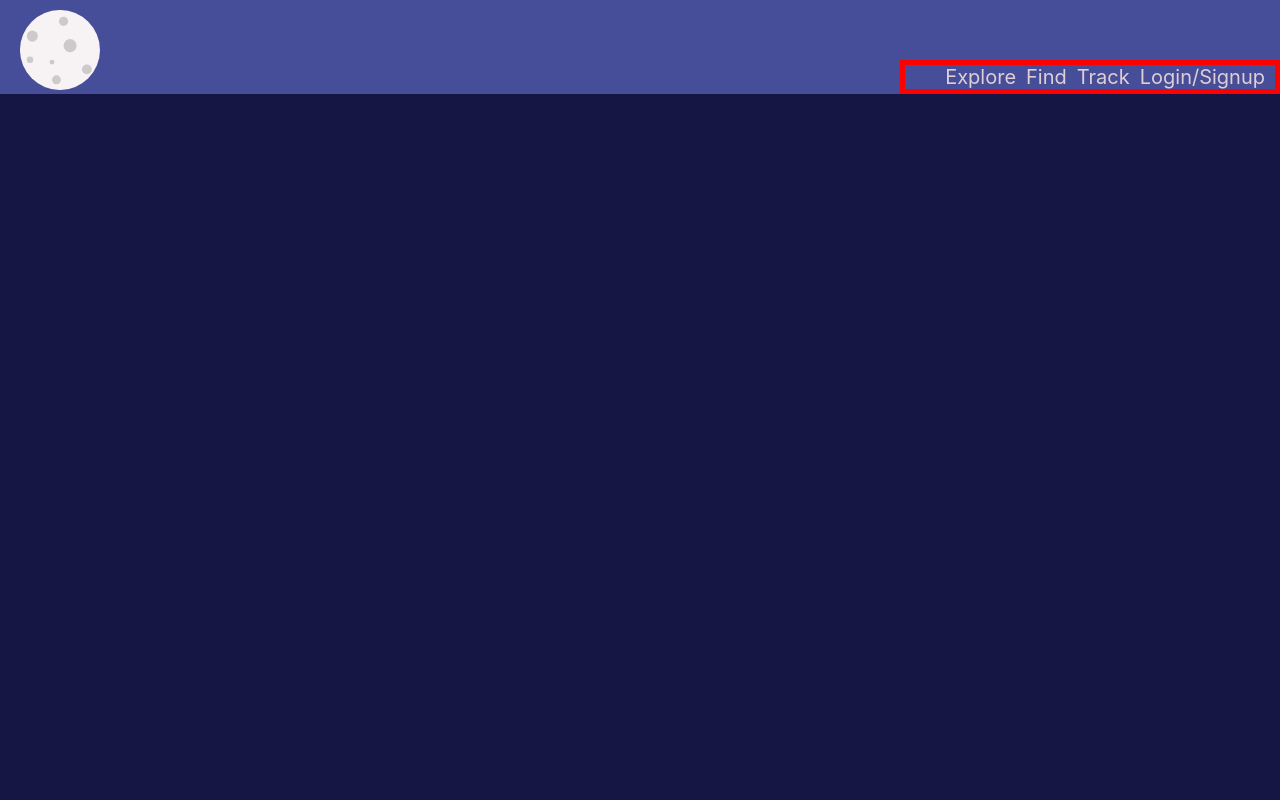
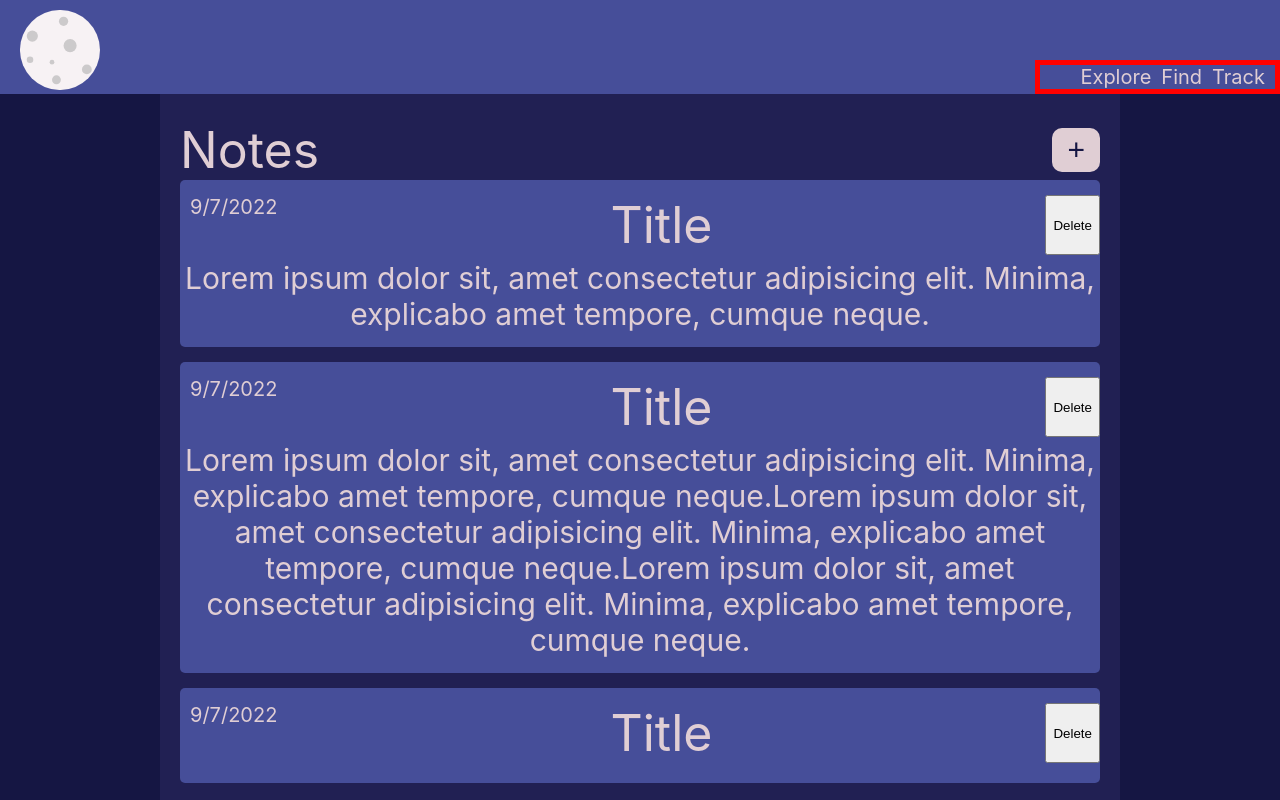
Before and after one commit to dallasmay/StarSight, a React (Create React App) app: page /notes in a window 1280 px wide. Built offline with nearby package versions, Linux system fonts and the light colour scheme; a web font is replaced by a local one.

Commit message:
added notes page, addNoteForm, NoteCard and general styling

```diff
--- a/src/App.js
+++ b/src/App.js
@@ -11,6 +11,7 @@
 import TrackPage from "./pages/TrackPage/TrackPage";
 import FindBodyPage from "./pages/FindBodyPage/FindBodyPage";
 import ChecklistPage from "./pages/ChecklistPage/ChecklistPage";
+import NotesPage from "./pages/NotesPage/NotesPage";
 
 function App() {
   const isAuth = useSelector((state) => state.isAuthenticated);
@@ -25,6 +26,7 @@
         <Route path="/find-body" element={<FindBodyPage />} />
         <Route path="/track" element={isAuth ? <TrackPage /> : <Navigate to="/login" />} />
         <Route path="/checklist" element={isAuth ? <ChecklistPage /> : <Navigate to="/login" />} />
+        <Route path="/notes" element={isAuth ? <NotesPage /> : <Navigate to="/login" />} />
         <Route path="/login" element={<LoginPage />} />
         <Route path="/register" element={<RegisterPage />} />
       </Routes>
--- a/src/ReduxStore/store.js
+++ b/src/ReduxStore/store.js
@@ -1,6 +1,6 @@
 import { configureStore, createSlice } from "@reduxjs/toolkit";
 
-const authInitialState = { isAuthenticated: false, userId: null, name: null };
+const authInitialState = { isAuthenticated: true, userId: null, name: null };
 
 const authenticationSlice = createSlice({
   name: "auth",
--- /dev/null
+++ b/src/components/Notes Components/AddNote/AddNote.js
@@ -0,0 +1,28 @@
+import styles from "./AddNote.module.css";
+
+const AddNote = (props) => {
+    return (
+      <div
+        className={props.formVisibility ? styles.card : styles["not-visible"]}
+      >
+        <div className={styles["form-flex-container"]}>
+          <form>
+            <input
+              type="text"
+              id="body-name"
+              className={styles["title-input"]}
+              placeholder="Title"
+            />
+            <textarea type="text" className={styles["note-input"]} placeholder="Note" />
+            <div className="flex-container-justify-center">
+              <button className={styles["submit-btn"]} type="submit">
+                Add
+              </button>
+            </div>
+          </form>
+        </div>
+      </div>
+    );
+}
+
+export default AddNote;
--- /dev/null
+++ b/src/components/Notes Components/AddNote/AddNote.module.css
@@ -0,0 +1,51 @@
+.card {
+  border-radius: 5px;
+  /* box-shadow: 0 3px 10px rgb(0 0 0 / 0.2); */
+  /* color: var(--lightpink); */
+  background-color: var(--lightblue);
+  padding: 2rem 0;
+  margin: 0 0 1.5rem 0;
+}
+.not-visible {
+  display: none;
+}
+.form-flex-container {
+  display: flex;
+  justify-content: center;
+}
+.title-input {
+  color: var(--darkblue);
+  background-color: var(--grey);
+  border: none;
+  text-align: center;
+  font-size: 3rem;
+  font-family: var(--ErnRegular);
+  margin: 0 0 2rem 0;
+  width: 100%;
+}
+.note-input {
+  font-size: 2.5rem;
+  font-family: Verdana;
+  display: block;
+  width: 100%;
+  resize: vertical;
+  min-height: 15rem;
+  color: var(--darkblue);
+  background-color: var(--grey);
+}
+.submit-btn {
+  color: var(--lightblue);
+  background-color: var(--lightpink);
+  font-size: 2rem;
+  font-family: var(--ErnRegular);
+  padding: 0.5rem 2rem;
+  margin: 1rem 0 0 0;
+  border-radius: 5px;
+  border: none;
+  transition-duration: 0.5s;
+}
+.submit-btn:hover {
+  background-color: #b38faf;
+  cursor: pointer;
+  transition-duration: 0.5s;
+}
--- /dev/null
+++ b/src/components/Notes Components/NoteCard/NoteCard.js
@@ -0,0 +1,19 @@
+import styles from "./NoteCard.module.css";
+
+const NoteCard = (props) => {
+    return (
+      <div className={styles.card}>
+        <div className={styles["card-checked"]}>
+          <div className={styles.flexTest}>
+            <h3 className={styles.heading3}>9/7/2022</h3>
+            <h2 className={styles.heading2}>Title</h2>
+            <button>Delete</button>
+          </div>
+          <p className={styles["note-text"]}>{props.text}</p>
+          <p className={styles["note-text"]}>{props.text1}</p>
+        </div>
+      </div>
+    );
+}
+
+export default NoteCard;
--- /dev/null
+++ b/src/components/Notes Components/NoteCard/NoteCard.module.css
@@ -0,0 +1,40 @@
+.card {
+  cursor: pointer;
+}
+.card-checked {
+  border-radius: 5px;
+  /* box-shadow: 0 3px 10px rgb(0 0 0 / 0.2); */
+  /* color: var(--lightpink); */
+  background-color: var(--lightblue);
+  padding: 1.5rem 0;
+  margin: 0 0 1.5rem 0;
+  transition-duration: 0.5s;
+}
+.card-checked:hover {
+  background-color: #6167b3;
+  transition-duration: 0.5s;
+}
+.flexTest {
+  display: flex;
+  justify-content: space-between;
+  margin: 0 0 .5rem 0;
+}
+.heading2 {
+  font-size: 5rem;
+  font-weight: normal;
+  text-align: center;
+  margin: 0 0 0 0;
+}
+.heading3 {
+  font-size: 2rem;
+  font-weight: normal;
+  text-align: center;
+  margin: 0 0 0.75rem 0;
+  padding: 0 0 0 1rem;
+}
+.note-text {
+  font-size: 3rem;
+  font-weight: normal;
+  text-align: center;
+  margin: 0 0 0 0;
+}
--- /dev/null
+++ b/src/pages/NotesPage/NotesPage.js
@@ -0,0 +1,46 @@
+import { useState } from "react";
+
+import AddNote from "../../components/Notes Components/AddNote/AddNote";
+import NoteCard from "../../components/Notes Components/NoteCard/NoteCard";
+
+import styles from "./NotesPage.module.css";
+
+const NotesPage = () => {
+  const [formVisibility, setFormVisibility] = useState(false);
+  const [testText, setTestText] = useState(`Lorem ipsum dolor sit, amet consectetur adipisicing elit. Minima,
+            explicabo amet tempore, cumque neque.`)
+  const [testText1, setTestText1] =
+    useState(`Lorem ipsum dolor sit, amet consectetur adipisicing elit. Minima,
+            explicabo amet tempore, cumque neque.Lorem ipsum dolor sit, amet consectetur adipisicing elit. Minima,
+            explicabo amet tempore, cumque neque.Lorem ipsum dolor sit, amet consectetur adipisicing elit. Minima,
+            explicabo amet tempore, cumque neque.`);
+
+  const toggleFormHandler = () => {
+    setFormVisibility((prevState) => {
+      return !prevState;
+    });
+  };
+
+  return (
+    <div className={styles.container}>
+      <div className={styles["checklist-container"]}>
+        <div className={styles["content-container"]}>
+          <div className={styles["header-container"]}>
+            <h1 className={styles.heading1}>Notes</h1>
+            <div>
+              <button className={styles["add-btn"]} onClick={toggleFormHandler}>
+                &#43;
+              </button>
+            </div>
+          </div>
+          <AddNote formVisibility={formVisibility} />
+          <NoteCard text={testText}/>
+          <NoteCard text1={testText1}/>
+          <NoteCard />
+        </div>
+      </div>
+    </div>
+  );
+};
+
+export default NotesPage;
--- /dev/null
+++ b/src/pages/NotesPage/NotesPage.module.css
@@ -0,0 +1,38 @@
+.container {
+  width: 75%;
+  height: 100vh;
+  background-color: var(--secondaryblue);
+  margin: 0 auto;
+  overflow: auto;
+}
+.checklist-container {
+  padding: 10rem 0 0 0;
+}
+.content-container {
+  padding: 2rem;
+}
+.heading1 {
+  font-size: 5rem;
+  font-weight: normal;
+  /* text-align: center; */
+  margin: 0 0 0 0;
+}
+.header-container {
+  display: flex;
+  justify-content: space-between;
+  align-items: center;
+}
+.add-btn {
+  color: var(--darkblue);
+  background-color: var(--grey);
+  font-size: 3rem;
+  padding: .5rem 1.5rem;
+  border-radius: 10px;
+  border: none;
+  transition-duration: 0.5s;
+}
+.add-btn:hover {
+  background-color: #bdacb1;
+  cursor: pointer;
+  transition-duration: 0.5s;
+}
--- a/src/pages/TrackPage/TrackPage.js
+++ b/src/pages/TrackPage/TrackPage.js
@@ -28,7 +28,9 @@
           </div>
           <div className={`${styles["track-card"]} ${styles.notes}`}>
             <h2 className={styles.heading2}>Notes</h2>
-            <button>View Notes</button>
+            <Link to="/notes">
+              <button>View Notes</button>
+            </Link>
           </div>
         </div>
       </div>
```
